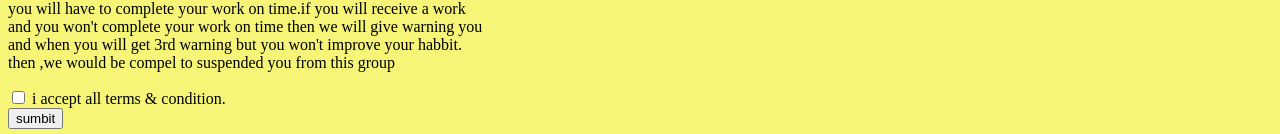
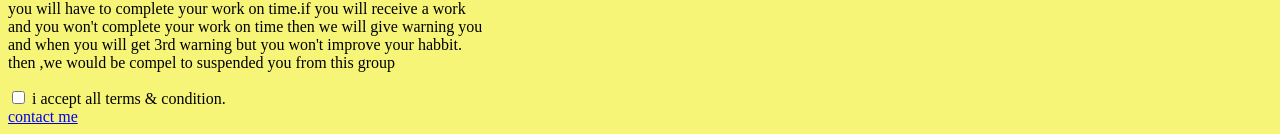
Before and after one commit to b-royal/vc, a plain HTML site: page join us.html in a window 1280 px wide. Shown: the part 827-961 px from the top of the page. Drawn offline with Linux system fonts and the light colour scheme.

Commit message:
update join us.html

```diff
--- a/join us.html
+++ b/join us.html
@@ -43,9 +43,8 @@
          <form class="" action="contact me.html" method="post">
            <input type="checkbox" name="accept" value="accept" required>
            <label for="i accept all terms & condition" >i accept all terms & condition.</label> <br>
-           <input type="submit" name="" value="sumbit">
-         </form>
-
+          </form>
+    <a href="contact me.html">contact me</a>
 
 
 
```
